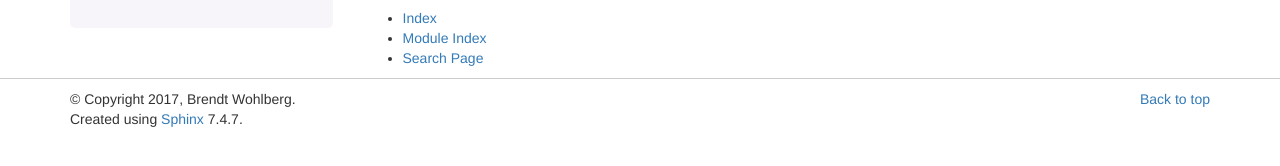
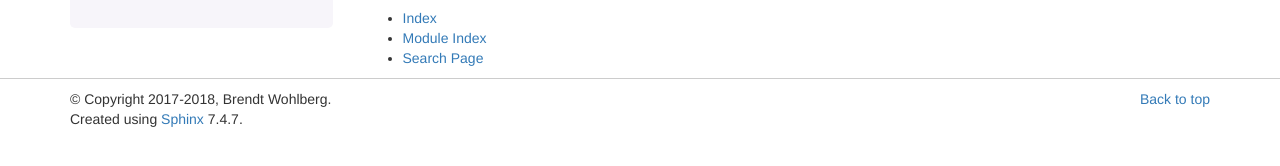
Before and after one commit to bwohlberg/jonga, a Sphinx documentation site: the page built from docs/source/index.rst, in a window 1280 px wide. Shown: the part 231-397 px from the top of the page. Built offline with Sphinx 7.4.7, drawn with Linux system fonts in a browser that asks for light colours; part of the change alters nothing that is shown.

```diff
--- a/docs/source/conf.py
+++ b/docs/source/conf.py
@@ -57,7 +57,7 @@ master_doc = 'index'
 
 # General information about the project.
 project = u'Jonga'
-copyright = u'2017, Brendt Wohlberg'
+copyright = u'2017-2018, Brendt Wohlberg'
 
 # The version info for the project you're documenting, acts as replacement for
 # |version| and |release|, also used in various other places throughout the
@@ -331,7 +331,11 @@ def run_apidoc(_):
     opath = cpath
     print("Running sphinx-apidoc with output path " + opath)
     sys.stdout.flush()
-    sphinx.apidoc.main(['sphinx-apidoc', '-e', '-d', '2', '-o', opath, module])
+    if LooseVersion(sphinx.__version__) < LooseVersion('1.7.0'):
+        sphinx.apidoc.main(['sphinx-apidoc', '-e', '-d', '2', '-o', opath,
+                            module])
+    else:
+        sphinx.ext.apidoc.main(['-o', opath, '-e', '-d', '2', module])
     rst = os.path.join(cpath, 'jonga.rst')
     if os.path.exists(rst):
         rmsection(rst, r'^Module contents')
```
